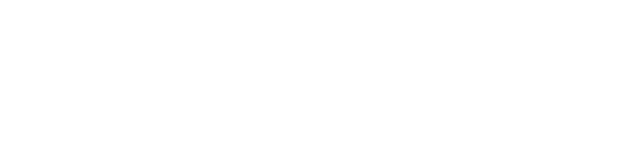
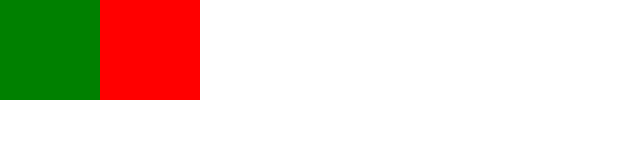
Before and after one commit to blogkontorts/iteksamen, a plain HTML site: page index.html in a window 1280 px wide. Shown: the whole page, without its empty margins (0-640 px from the left). Drawn offline with Linux system fonts and the light colour scheme.

Commit message:
initial design

```diff
--- a/index.html
+++ b/index.html
@@ -9,6 +9,10 @@
     </head>
 
     <body>
+        <nav>
+        </nav>
+        <section>
+        </section>
 
     </body>
 </html>
--- a/style/style.css
+++ b/style/style.css
@@ -6,3 +6,15 @@
     padding:0px;
     border:0px;
 }
+nav{
+    width:100px;
+    height:100px;
+    float:left;
+    background-color:green;
+}
+section{
+    width:100px;
+    height:100px;
+    float:left;
+    background-color:red;
+}
```
